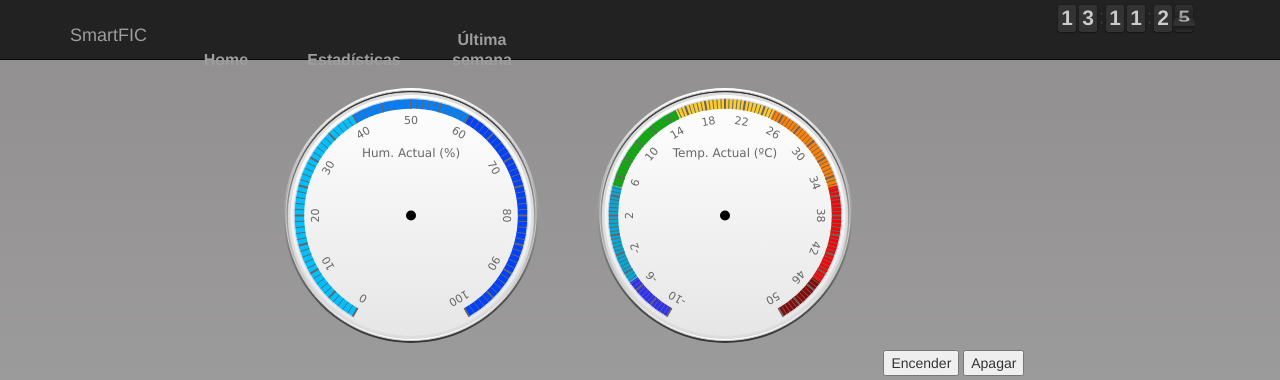
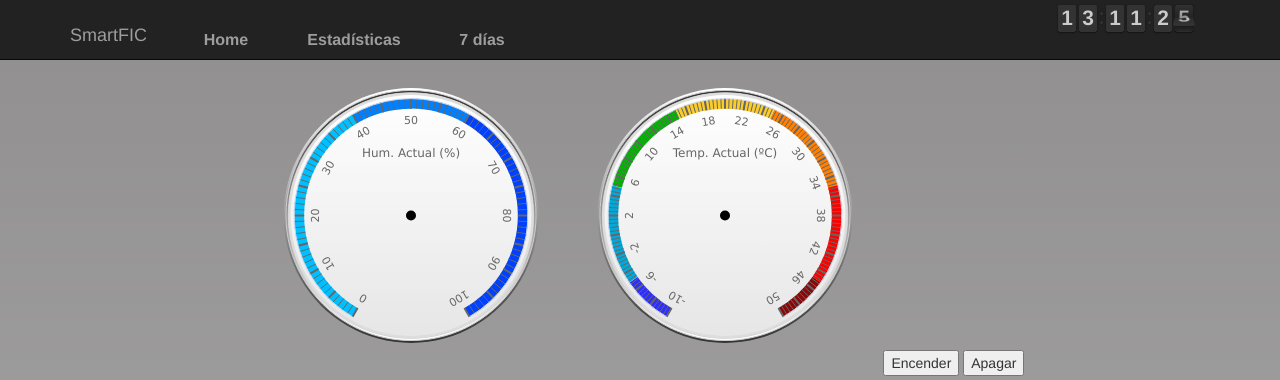
Before and after one commit to adrianlopez2/SmartFIC, a Django app: template SmartFICApp/templates/home.html in a window 1280 px wide. Shown: the top 380 px of the page. Run offline with Django 3.2, Linux system fonts and the light colour scheme; the template is opened without the code that fills it, so the values that code supplies are empty; some libraries are stand-ins or nearby versions.

Commit message:
Modificacion header  v2

```diff
--- a/SmartFICApp/templates/base.html
+++ b/SmartFICApp/templates/base.html
@@ -27,7 +27,7 @@
 				<a href="/maxmin">Estadísticas</a>
 				</li>
 				<li>
-				<a href="/maxmin7dias">Última semana</a>
+				<a href="/maxmin7dias">7 días</a>
 				</li>
 		</li>
             </ul>
```
